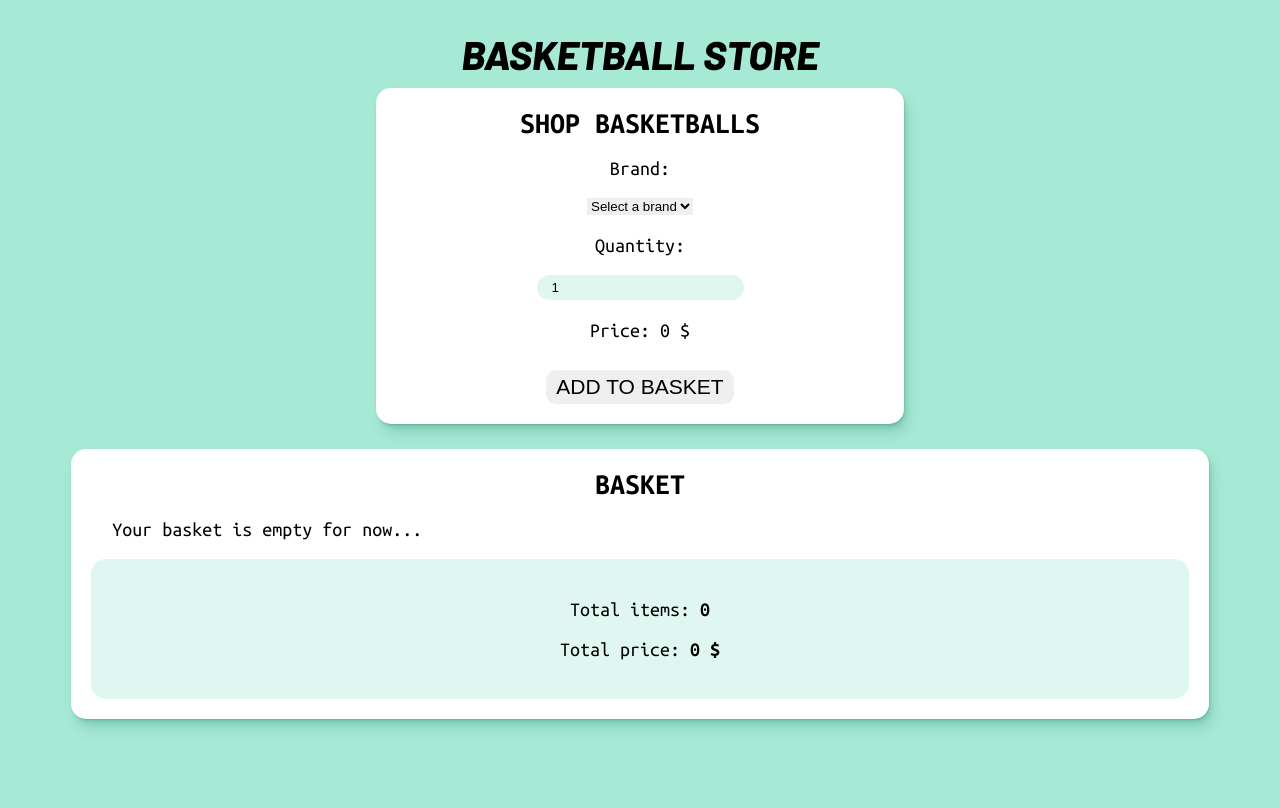
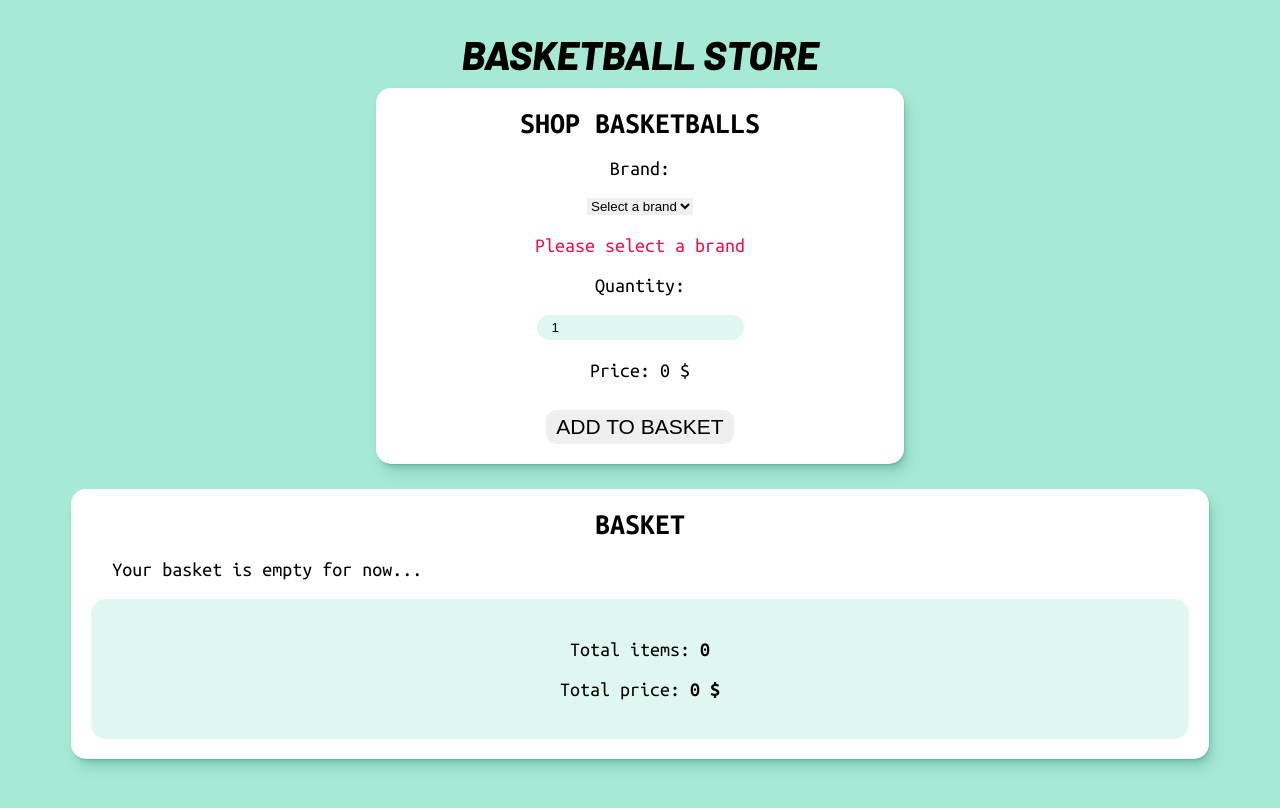
Before and after one commit to GreetVdL/basketballstore, a React (Create React App) app: page / in a window 1280 px wide. Both pictures are taken after a click on the button "ADD TO BASKET". Shown: the top 808 px of the page. Built offline with nearby package versions, Linux system fonts and the light colour scheme.

Commit message:
add form validation

```diff
--- a/src/components/Form.jsx
+++ b/src/components/Form.jsx
@@ -1,16 +1,22 @@
 import "./Form.scss";
-import { useRef } from "react";
+import { useState, useRef } from "react";
 
 const Form = (props) => {
   const formRef = useRef();
 
+  const [isValid, setIsValid] = useState(true);
+
   const handleFormSubmit = (e) => {
     e.preventDefault();
+    if (props.brand === "") {
+      setIsValid(false);
+    }
     props.onFormSubmit();
     formRef.current.reset();
   };
 
   const handleBrandSelection = (e) => {
+    setIsValid(true);
     props.onBrandSelection(e.target.value);
   };
   const handleQuantitySelection = (e) => {
@@ -28,6 +34,7 @@ const Form = (props) => {
         <option value="Molten">Molten</option>
         <option value="Baden">Baden</option>
       </select>
+      {isValid ? null : <p className="check">Please select a brand</p>}
       <label htmlFor="quantity">Quantity:</label>
       <input
         value={props.quantity}
--- a/src/components/Form.scss
+++ b/src/components/Form.scss
@@ -13,6 +13,9 @@ form {
   background-color: white;
   box-shadow: var(--shadow-elevation-medium);
   margin-bottom: 25px;
+  .check {
+    color: $red;
+  }
   h2 {
     margin-top: 0;
     margin-bottom: 20px;
--- a/src/css/_variables.scss
+++ b/src/css/_variables.scss
@@ -1,2 +1,3 @@
 $mint: #a6e9d5;
 $lightmint: #dff7f0;
+$red: #e4174d;
```
